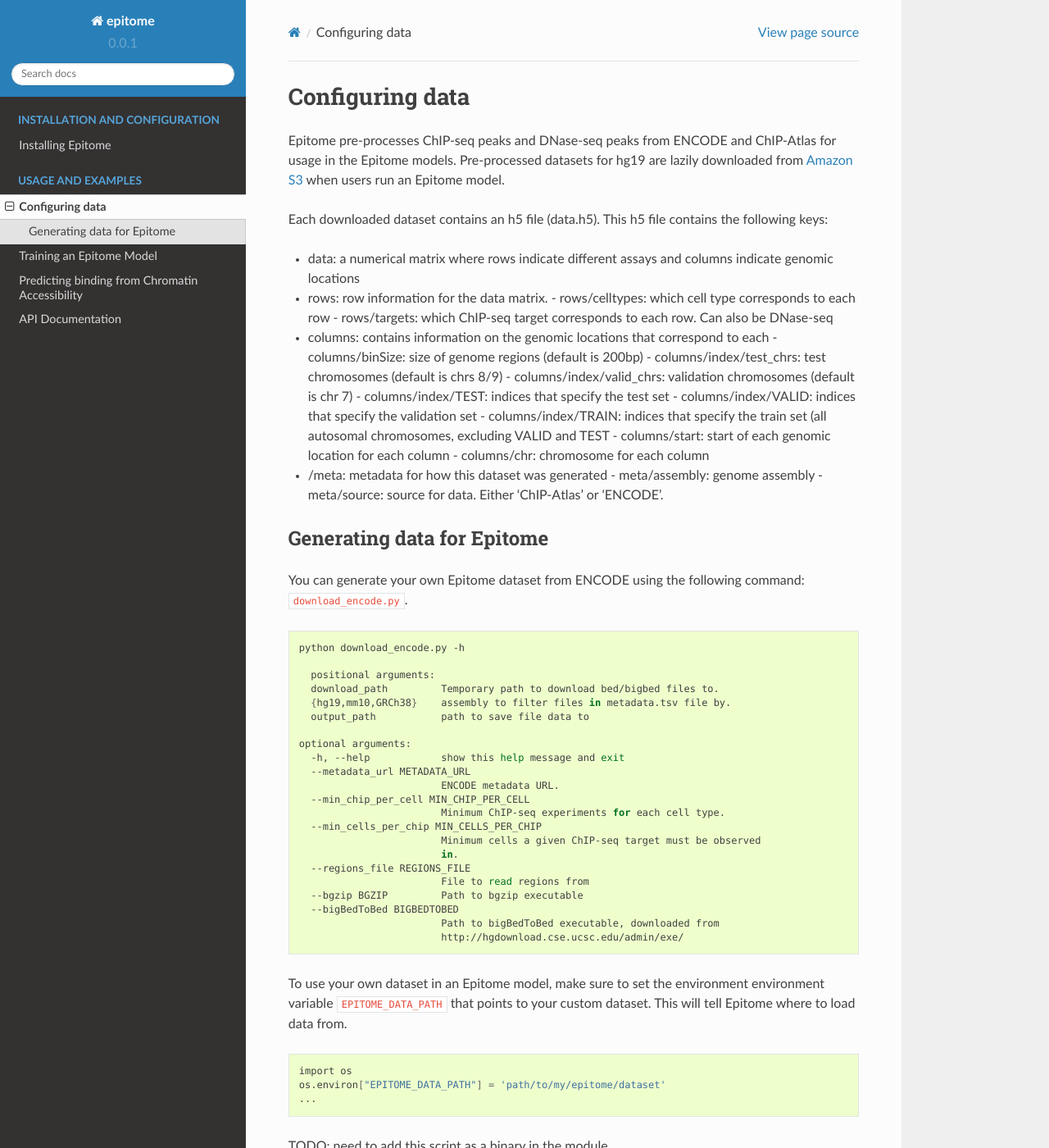
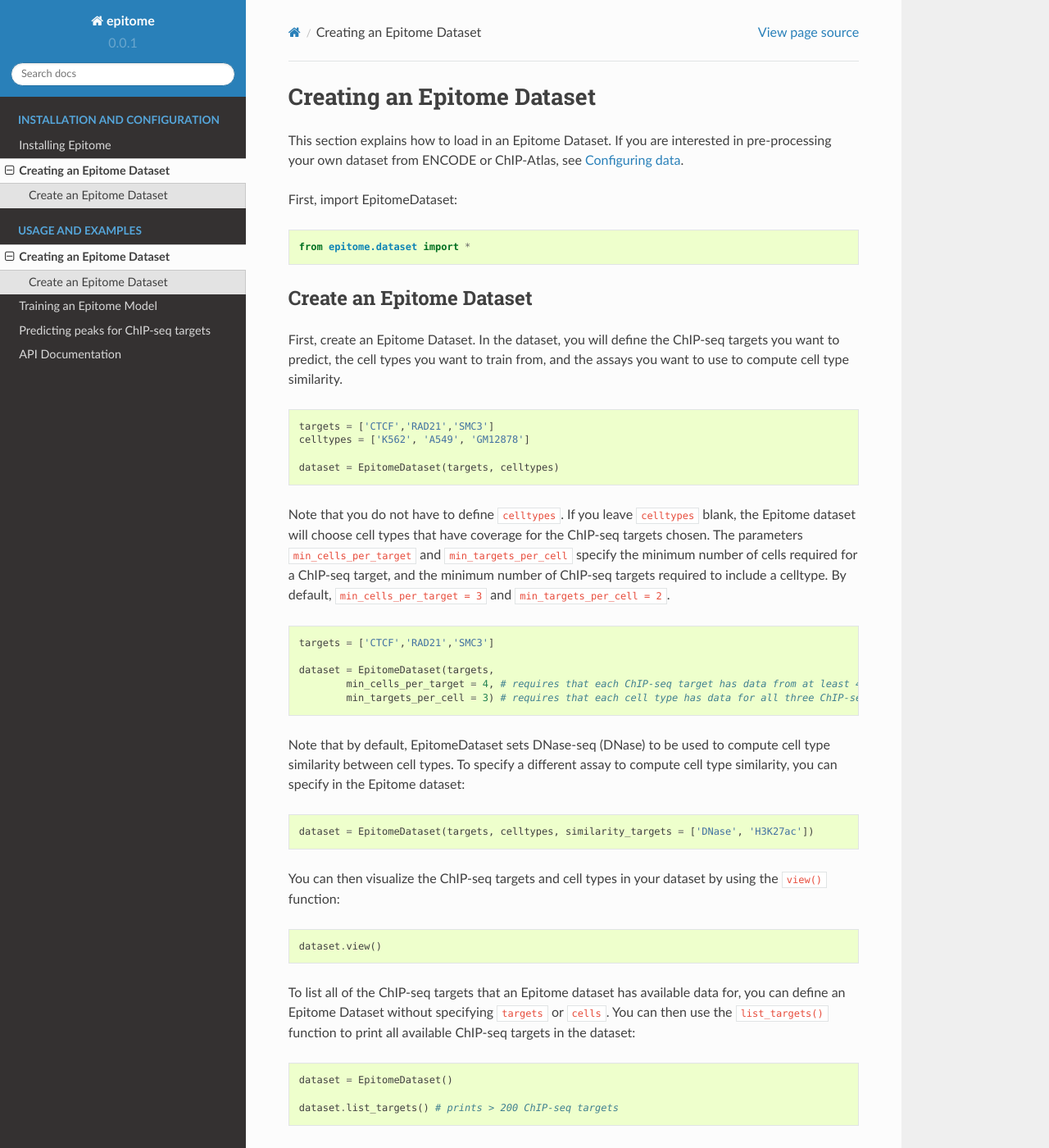
Before and after one commit to YosefLab/epitome, a Sphinx documentation site: the page built from docs/usage/dataset.rst, in a window 1280 px wide and 1400 px high. Shown: the whole window at 82% size. Built offline with Sphinx 7.4.7 and the Read the Docs theme 2.0.0, drawn with Linux system fonts in a browser that asks for light colours; pages that are not in the unit, such as notebooks, are missing from menus; some of the changed text lies outside the part shown.

Commit message:
cleaned up docs

```diff
--- a/docs/index.rst
+++ b/docs/index.rst
@@ -13,7 +13,7 @@ Epitome is a computational model that leverages chromatin accessibility data to
    :maxdepth: 2
 
    installation/source
-   usage/data
+   usage/dataset
 
 .. toctree::
    :caption: Usage and Examples
@@ -22,6 +22,7 @@ Epitome is a computational model that leverages chromatin accessibility data to
    usage/dataset
    usage/train
    usage/predict
+   usage/create_dataset
    usage/api
 
 
--- a/docs/usage/dataset.rst
+++ b/docs/usage/dataset.rst
@@ -1,72 +1,74 @@
-Configuring data
-================
+Creating an Epitome Dataset
+===========================
 
-Epitome pre-processes ChIP-seq peaks and DNase-seq peaks from ENCODE and ChIP-Atlas for usage
-in the Epitome models. Pre-processed datasets for hg19 are lazily downloaded from
-`Amazon S3 <https://epitome-data.s3-us-west-1.amazonaws.com/hg19/data.zip>`__
-when users run an Epitome model.
+This section explains how to load in an Epitome Dataset. If you
+are interested in pre-processing your own dataset from ENCODE or
+ChIP-Atlas, see `Configuring data <./create_dataset.html>`__.
+
+First, import EpitomeDataset:
+
+.. code:: python
+
+	from epitome.dataset import *
+
+Create an Epitome Dataset
+-------------------------
+
+First, create an Epitome Dataset. In the dataset, you will define the
+ChIP-seq targets you want to predict, the cell types you want to train from,
+and the assays you want to use to compute cell type similarity.
+
+.. code:: python
+
+ 	targets = ['CTCF','RAD21','SMC3']
+	celltypes = ['K562', 'A549', 'GM12878']
+
+	dataset = EpitomeDataset(targets, celltypes)
+
+Note that you do not have to define ``celltypes``. If you leave ``celltypes``
+blank, the Epitome dataset will choose cell types that have coverage  for the
+ChIP-seq targets chosen. The parameters ``min_cells_per_target`` and ``min_targets_per_cell``
+specify the minimum number of cells required for a ChIP-seq target, and the minimum
+number of ChIP-seq targets required to include a celltype. By default,
+``min_cells_per_target = 3`` and ``min_targets_per_cell = 2``.
 
 
-Each downloaded dataset contains an h5 file (data.h5). This h5 file contains the following
-keys:
+.. code:: python
 
-- data: a numerical matrix where rows indicate different assays and columns indicate genomic locations
-- rows: row information for the data matrix.
-  - rows/celltypes: which cell type corresponds to each row
-  - rows/targets: which ChIP-seq target corresponds to each row. Can also be DNase-seq
-- columns: contains information on the genomic locations that correspond to each
-  - columns/binSize: size of genome regions (default is 200bp)
-  - columns/index/test_chrs: test chromosomes (default is chrs 8/9)
-  - columns/index/valid_chrs: validation chromosomes (default is chr 7)
-  - columns/index/TEST: indices that specify the test set
-  - columns/index/VALID: indices that specify the validation set
-  - columns/index/TRAIN: indices that specify the train set (all autosomal chromosomes, excluding VALID and TEST
-  - columns/start: start of each genomic location for each column
-  - columns/chr: chromosome for each column
-- /meta: metadata for how this dataset was generated
-  - meta/assembly: genome assembly
-  - meta/source: source for data. Either 'ChIP-Atlas' or 'ENCODE'.
+ 	targets = ['CTCF','RAD21','SMC3']
 
-Generating data for Epitome
----------------------------
-
-You can generate your own Epitome dataset from ENCODE using the following command:
-``download_encode.py``.
-
-.. code:: bash
-
-  python download_encode.py -h
-
-    positional arguments:
-    download_path         Temporary path to download bed/bigbed files to.
-    {hg19,mm10,GRCh38}    assembly to filter files in metadata.tsv file by.
-    output_path           path to save file data to
-
-  optional arguments:
-    -h, --help            show this help message and exit
-    --metadata_url METADATA_URL
-                          ENCODE metadata URL.
-    --min_chip_per_cell MIN_CHIP_PER_CELL
-                          Minimum ChIP-seq experiments for each cell type.
-    --min_cells_per_chip MIN_CELLS_PER_CHIP
-                          Minimum cells a given ChIP-seq target must be observed
-                          in.
-    --regions_file REGIONS_FILE
-                          File to read regions from
-    --bgzip BGZIP         Path to bgzip executable
-    --bigBedToBed BIGBEDTOBED
-                          Path to bigBedToBed executable, downloaded from
-                          http://hgdownload.cse.ucsc.edu/admin/exe/
+	dataset = EpitomeDataset(targets,
+		min_cells_per_target = 4, # requires that each ChIP-seq target has data from at least 4 cell types
+		min_targets_per_cell = 3) # requires that each cell type has data for all three ChIP-seq targets
 
 
-To use your own dataset in an Epitome model, make sure to set the environment environment variable
-``EPITOME_DATA_PATH`` that points to your custom dataset. This will tell Epitome where to load
-data from.
+Note that by default, EpitomeDataset sets DNase-seq (DNase) to be used to compute
+cell type similarity between cell types. To specify a different assay to compute
+cell type similarity, you can specify in the Epitome dataset:
 
-.. code:: bash
+.. code:: python
 
-  import os
-  os.environ["EPITOME_DATA_PATH"] = 'path/to/my/epitome/dataset'
-  ...
+	dataset = EpitomeDataset(targets, celltypes, similarity_targets = ['DNase', 'H3K27ac'])
 
-TODO: need to add this script as a binary in the module.
+You can then visualize the ChIP-seq targets and cell types in your dataset by
+using the ``view()`` function:
+
+.. code:: python
+
+	dataset.view()
+
+
+To list all of the ChIP-seq targets that an Epitome dataset has available data for,
+you can define an Epitome Dataset without specifying ``targets`` or ``cells``.
+You can then use the ``list_targets()`` function to print all available ChIP-seq targets
+in the dataset:
+
+.. code:: python
+
+	dataset = EpitomeDataset()
+
+	dataset.list_targets() # prints > 200 ChIP-seq targets
+
+
+
+You can now use your ``dataset`` in an Epitome model.
--- a/epitome/__init__.py
+++ b/epitome/__init__.py
@@ -12,6 +12,7 @@ also includes scripts for processing ENCODE peaks.
 .. automodule:: epitome.functions
 .. automodule:: epitome.viz
 .. automodule:: epitome.constants
+.. automodule:: epitome.dataset
 
 """
 import os
```
Also changed, not shown: docs/usage/predict.rst (+33 -6 lines), docs/usage/train.rst (+12 -27 lines), 4 other files.
